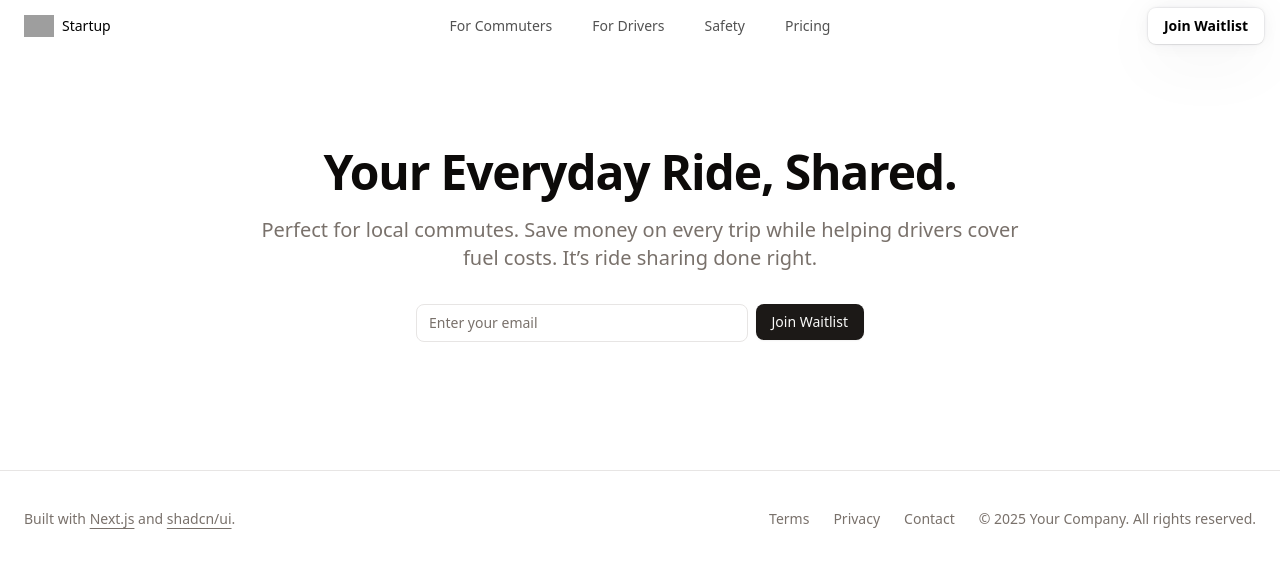
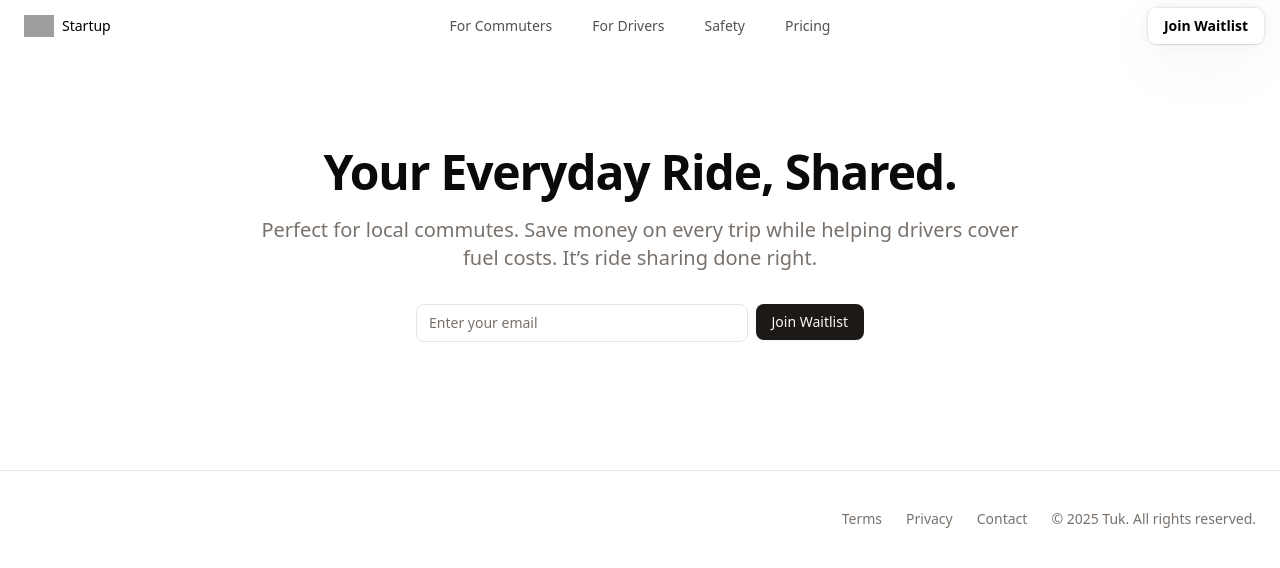
Before and after one commit to Donutboy2003/landingpage, a Next.js app: page / in a window 1280 px wide. Shown: the top 568 px of the page. Built offline with nearby package versions, Linux system fonts and the light colour scheme; grey boxes are pictures that could not be loaded.

Commit message:
Fix footer: remove unnecessary content

```diff
--- a/components/simple.tsx
+++ b/components/simple.tsx
@@ -5,7 +5,7 @@ export default function FooterSimple() {
     <footer className="w-full border-t bg-background">
       <div className="container mx-auto px-4 md:px-6 2xl:max-w-[1400px] flex flex-col items-center justify-between gap-4 py-10 md:h-24 md:flex-row md:py-0">
         <div className="flex flex-col items-center gap-4 px-8 md:flex-row md:gap-2 md:px-0">
-          <p className="text-center text-sm leading-loose text-muted-foreground md:text-left">
+          {/* <p className="text-center text-sm leading-loose text-muted-foreground md:text-left">
             Built with{" "}
             <Link
               href="https://nextjs.org"
@@ -25,7 +25,7 @@ export default function FooterSimple() {
               shadcn/ui
             </Link>
             .
-          </p>
+          </p> */}
         </div>
         <div className="flex flex-col items-center gap-4 md:flex-row md:gap-6">
           <nav className="flex gap-4 md:gap-6">
@@ -49,7 +49,7 @@ export default function FooterSimple() {
             </Link>
           </nav>
           <p className="text-center text-sm text-muted-foreground md:text-left">
-            &copy; {new Date().getFullYear()} Your Company. All rights reserved.
+            &copy; {new Date().getFullYear()} Tuk. All rights reserved.
           </p>
         </div>
       </div>
```
